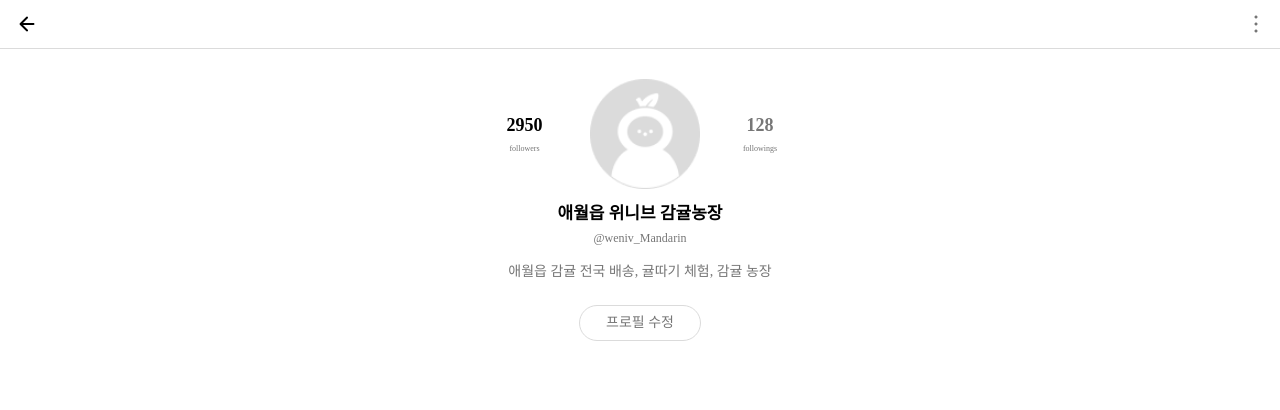
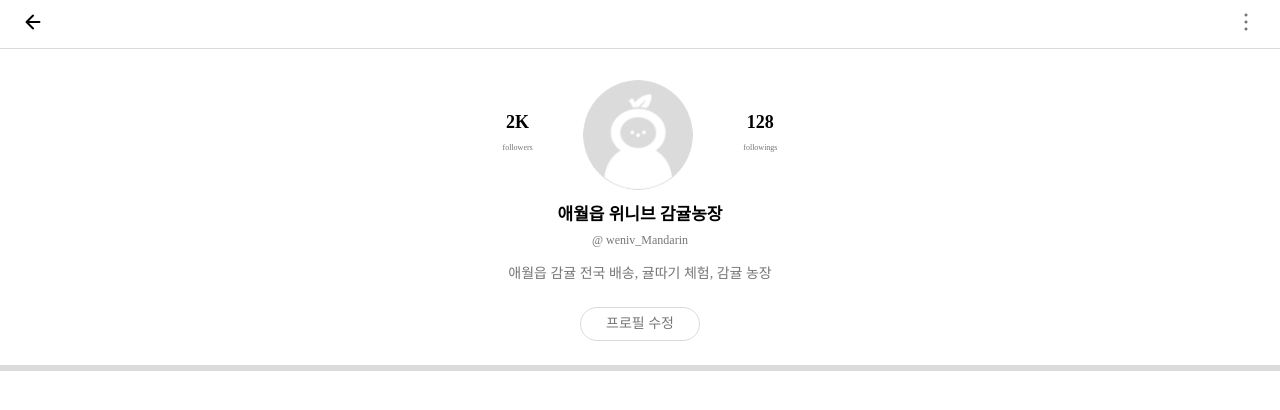
Before and after one commit to 17ANT/INATON, a React (Create React App) app: page /myprofile in a window 1280 px wide. Shown: the top 410 px of the page. Built offline with nearby package versions, Linux system fonts and the light colour scheme; a web font is replaced by a local one.

Commit message:
Refactor: 하위 컴포넌트를 합성하여 내 프로필 페이지 재구성

```diff
--- a/src/pages/myProfile/MyProfile.jsx
+++ b/src/pages/myProfile/MyProfile.jsx
@@ -1,147 +1,71 @@
 import React from 'react';
 import styled from 'styled-components';
 import { Link } from 'react-router-dom';
+import BasicHeader from '../../components/header/BasicHeader';
+import FollowCount from '../../components/followCount/FollowCount';
+import ProfileImg from '../../components/profileImg/ProfileImg';
+import UserInfoText from '../../components/userInfoText/UserInfoText';
+import CustomButton from '../../components/customButton/CustomButton';
 
-const MyProfileDiv = styled.div`
+const MyProfileWrap = styled.div`
     margin: 0 auto;
+    padding-top: 50px;
     width: 100%;
+    min-width: 358px;
+    border-bottom: 6px solid var(--border-color);
 `;
 
-const TopBasicNav = styled.nav`
+const ProfileHeader = styled.div`
     display: flex;
+    margin: 0 auto;
+    padding-top: 30px;
     justify-content: space-between;
-    min-width: 390px;
-    border-bottom: 0.5px solid var(--border-color);
+    align-items: center;
+    gap: 41px;
+    width: 275px;
 `;
 
-const ArrowLeftImg = styled.img`
-    margin: 13px 0 13px 16px;
-    width: 22px;
-    height: 22px;
+const ProfileMain = styled.div`
+    margin: 0 auto;
+    padding-top: 16px;
+    width: 358px;
 `;
 
-const MoreVerticalImg = styled.img`
-    margin: 12px 12px 12px 0;
-    width: 24px;
-    height: 24px;
-`;
-
-const ProfileSection = styled.section`
+const ProfileButton = styled.div`
     margin: 0 auto;
-    padding: 30px 16px 26px;
-    width: fit-content;
-`;
-
-const FollowDiv = styled.div`
-    display: flex;
-    width: 275px;
-    justify-content: center;
-    align-items: center;
-`;
-
-const FollowersDiv = styled.div`
+    padding: 24px 0;
+    width: 144px;
     text-align: center;
-`;
-
-const FollowersNum = styled.p`
-    margin: 6px;
-    font-size: 18px;
-    font-weight: 700;
-`;
-
-const FollowersStr = styled.p`
-    font-size: 8px;
-    font-weight: 400;
-    color: var(--sub-font);
-`;
-
-const ProfileImg = styled.img`
-    margin: 0 41px;
-    width: 110px;
-    height: 110px;
-`;
-
-const FollowingsDiv = styled.div`
-    text-align: center;
-`;
-
-const FollowingsNum = styled.p`
-    margin: 6px;
-    font-size: 18px;
-    font-weight: 700;
-    color: var(--sub-font);
-`;
-
-const FollowingsStr = styled.p`
-    font-size: 8px;
-    font-weight: 400;
-    color: var(--sub-font);
-`;
-
-const UserNameHeader = styled.h1`
-    margin-top: 16px;
-    text-align: center;
-    font-size: 17px;
-    font-weight: 700;
-`;
-
-const UserIdSpan = styled.span`
-    margin-top: 6px;
-    display: block;
-    text-align: center;
-    font-size: 12px;
-    font-weight: 400;
-    color: var(--sub-font);
-`;
-
-const UserDescSpan = styled.span`
-    margin-top: 16px;
-    display: block;
-    text-align: center;
-    font-size: 14px;
-    font-weight: 400;
-    color: var(--sub-font);
-`;
-
-const ProfileModificationBtn = styled.div`
-    margin: 24px auto 0 auto;
-    padding: 8px 26px;
-    width: fit-content;
-    font-size: 14px;
-    font-weight: 500;
-    color: var(--sub-font);
-    border: 1px solid var(--border-color);
-    border-radius: 30px;
 `;
 
 export default function MyProfile() {
     return (
-        <MyProfileDiv>
-            <TopBasicNav>
-                <ArrowLeftImg src='/assets/icon/icon-arrow-left.png' alt='arrow-left-img' />
-                <MoreVerticalImg src='/assets/icon/icon-more-vertical.png' alt='more-vertical-img' />
-            </TopBasicNav>
+        <>
+            <BasicHeader></BasicHeader>
 
-            <ProfileSection>
-                <FollowDiv>
-                    <FollowersDiv>
-                        <FollowersNum>2950</FollowersNum>
-                        <FollowersStr>followers</FollowersStr>
-                    </FollowersDiv>
-                    <ProfileImg src='/assets/Ellipse-1.png'></ProfileImg>
-                    <FollowingsDiv>
-                        <FollowingsNum>128</FollowingsNum>
-                        <FollowingsStr>followings</FollowingsStr>
-                    </FollowingsDiv>
-                </FollowDiv>
+            <MyProfileWrap>
+                <ProfileHeader>
+                    <FollowCount count={2950} kind='followers'></FollowCount>
+                    <ProfileImg size='110px' src='assets/Ellipse-1.png' alt='profile image'></ProfileImg>
+                    <FollowCount count={128} kind='followings'></FollowCount>
+                </ProfileHeader>
 
-                <UserNameHeader>애월읍 위니브 감귤농장</UserNameHeader>
-                <UserIdSpan>@weniv_Mandarin</UserIdSpan>
-                <UserDescSpan>애월읍 감귤 전국 배송, 귤따기 체험, 감귤 농장</UserDescSpan>
-                <Link to='/myprofile/modification' style={{ textDecoration: 'none' }}>
-                    <ProfileModificationBtn>프로필 수정</ProfileModificationBtn>
-                </Link>
-            </ProfileSection>
-        </MyProfileDiv>
+                <ProfileMain>
+                    <UserInfoText
+                        userName='애월읍 위니브 감귤농장'
+                        userId='@ weniv_Mandarin'
+                        userDesc='애월읍 감귤 전국 배송, 귤따기 체험, 감귤 농장'
+                    ></UserInfoText>
+                </ProfileMain>
+
+                <ProfileButton>
+                    <Link to='/myprofile/modification'>
+                        <CustomButton size='M' state='activ'>
+                            프로필 수정
+                        </CustomButton>
+                    </Link>
+                </ProfileButton>
+            </MyProfileWrap>
+        </>
     );
 }
```
